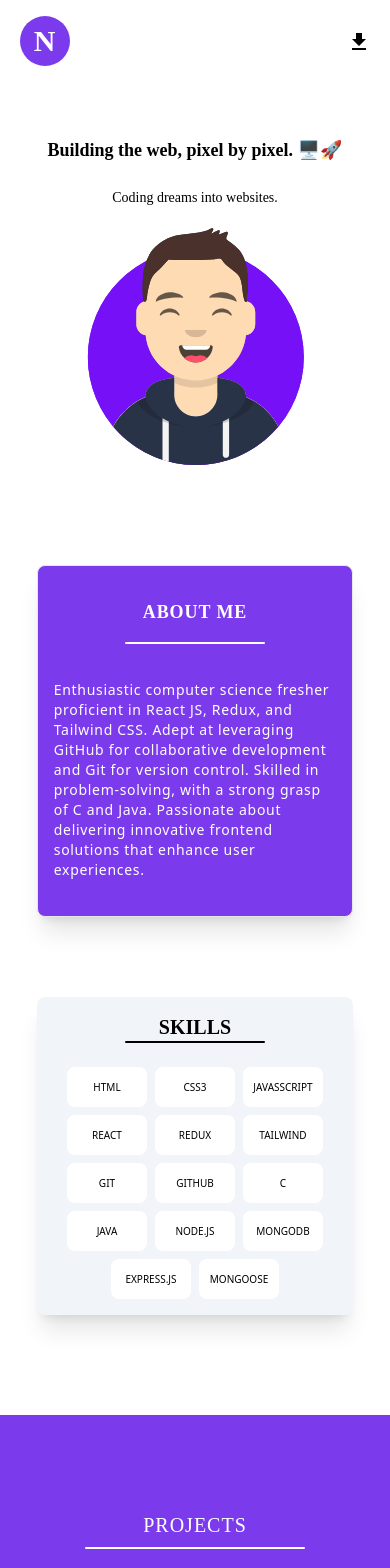
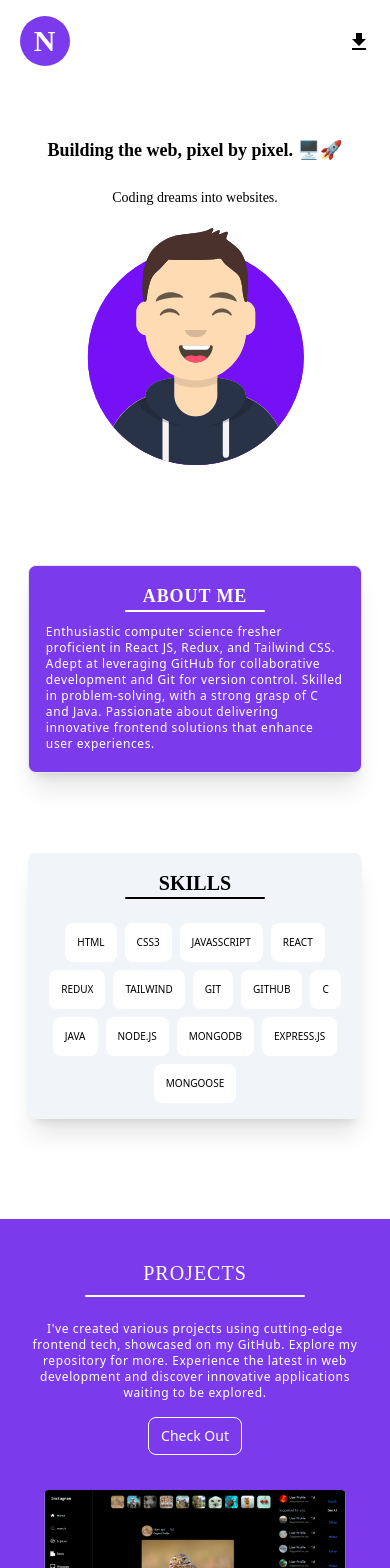
Before and after one commit to Nikhil26062000/Portfolio, a React (Create React App) app: page / in a window 390 px wide. Shown: the top 1568 px of the page. Built offline with nearby package versions, Linux system fonts and the light colour scheme.

Commit message:
Responsive modified

```diff
--- a/src/components/About.jsx
+++ b/src/components/About.jsx
@@ -2,13 +2,13 @@ import React from "react";
 
 const About = () => {
   return (
-    <div className="w-[90%] mx-auto border mt-20 shadow-xl mb-4 rounded-lg bg-violet-600 lg:w-[40%]  lg:tracking-wider   ">
-      <h1 className="logo font-bold text-center text-2xl mt-4 text-white py-4 tracking-wider max-sm:text-lg">
+    <div className="w-[90%] mx-auto border mt-20 shadow-xl mb-4 rounded-lg bg-violet-600 lg:w-[40%]  lg:tracking-wider max-sm:w-[95%]    ">
+      <h1 className="logo font-bold text-center text-2xl mt-4 text-white py-4 tracking-wider max-sm:text-lg max-sm:py-0">
         ABOUT ME
       </h1>
       <div className="w-[140px] h-[2px] bg-white mx-auto rounded-lg "></div>
 
-      <div className="w-[90%] pb-5  mx-auto mt-4 pt-5 mb-4 tracking-wide text-white lg:tracking-widest lg:pb-0 max-sm:text-sm max-sm:tracking-wider">
+      <div className="w-[90%] pb-5  mx-auto mt-4 pt-5 mb-4 tracking-wide text-white lg:tracking-widest lg:pb-0 max-sm:text-xs max-sm:tracking-wider max-sm:pt-3 max-sm:mt-0 max-sm:pb-1">
         Enthusiastic computer science fresher proficient in React JS, Redux, and
         Tailwind CSS. Adept at leveraging GitHub for collaborative development
         and Git for version control. Skilled in problem-solving, with a strong
--- a/src/components/Cards.jsx
+++ b/src/components/Cards.jsx
@@ -18,7 +18,7 @@ const Cards = ({ name, img, desc, link1 ,link2 }) => {
             alt="green iguana"
           />
           <CardContent>
-            <Typography gutterBottom variant="h5" component="div">
+            <Typography gutterBottom variant="h5" component="div" >
               {name}
             </Typography>
             <Typography variant="body2" color="text.secondary">
--- a/src/components/FooterBox.jsx
+++ b/src/components/FooterBox.jsx
@@ -3,11 +3,11 @@ import RecommendSharpIcon from "@mui/icons-material/RecommendSharp";
 
 const FooterBox = () => {
   return (
-    <div className="w-[90%] bg-[#141c3a] rounded-lg  absolute -top-24 py-[45px] flex justify-around items-end flex-wrap md:py-[65px]">
-      <h2 className=" logo2 py-2 text-2xl font-bold tracking-wider text-white md:3xl  lg:text-4xl">
+    <div className="w-[90%] bg-[#141c3a] rounded-lg  absolute -top-24 py-[45px] flex justify-around items-end flex-wrap md:py-[65px] max-sm:w-[95%] max-sm:py-[30px]">
+      <h2 className=" logo2 py-2 text-xl font-bold tracking-wider text-white md:3xl  lg:text-4xl ">
         Start a Project
       </h2>
-      <p className="text-white py-2 font-thin px-4 text-center text-md md:text-lg">
+      <p className="text-white py-2 font-thin px-4 text-center text-md md:text-lg max-sm:text-xs">
         Interested in working together? We should queue up a time to chat. I’ll
         buy the coffee.
       </p>
--- a/src/components/ProjectSection.jsx
+++ b/src/components/ProjectSection.jsx
@@ -11,21 +11,21 @@ import INSTA from "../Images/insta.png";
 const ProjectSection = () => {
   return (
     <div>
-      <div className="w-[100%] h-[450px] bg-violet-600">
+      <div className="w-[100%] h-[450px] bg-violet-600 max-sm:h-[350px]">
         <div className="w-[90%] mx-auto ">
-          <h1 className="text-2xl pt-24 logo text-center lg:text-4xl text-white tracking-wider max-sm:text-xl">
+          <h1 className="text-2xl pt-24 logo text-center lg:text-4xl text-white tracking-wider max-sm:text-xl max-sm:pt-10">
             PROJECTS
           </h1>
           <div className="w-[220px] h-[2px] mb-6 mt-2 bg-white mx-auto rounded-lg"></div>
 
-          <p className="text-center text-sm text-white sm:text-lg mt-6 tracking-wider">
-            Here are some of my projects I made using latest Frontend Technology
-            . There are lot more in my github repository .
+          <p className="text-center text-sm text-white sm:text-lg mt-6 tracking-wider max-sm:text-xs">
+
+          I've created various projects using cutting-edge frontend tech, showcased on my GitHub. Explore my repository for more. Experience the latest in web development and discover innovative applications waiting to be explored.
           </p>
 
           <div className="flex justify-center mt-4">
             <a href="https://github.com/Nikhil26062000?tab=repositories">
-              <button className=" w-[150px] bg-transparent font-normal  text-[16px]  h-[45px] rounded-lg text-white border border-white  hover:bg-white hover:text-violet-600 max-sm:text-sm">
+              <button className="px-3 py-2 bg-transparent font-normal  text-[16px]  rounded-lg text-white border border-white  hover:bg-white hover:text-violet-600 max-sm:text-sm">
                 Check Out
               </button>
             </a>
@@ -33,7 +33,7 @@ const ProjectSection = () => {
         </div>
       </div>
 
-      <div className=" -mt-36 flex justify-center flex-wrap gap-5 lg:gap-16">
+      <div className=" -mt-28 flex justify-center flex-wrap gap-5 lg:gap-16 max-sm:-mt-48 max-sm:scale-90 ">
         <Card
           img={INSTA}
           name="Instagram Clone"
--- a/src/components/Skills.jsx
+++ b/src/components/Skills.jsx
@@ -14,7 +14,7 @@ const Skills = () => {
 //     slidesToScroll: 1,
 //   };
   return (
-    <div className="w-[90%] mx-auto shadow-xl rounded-lg bg-slate-100 lg:w-[40%] mt-20 mb-4 ">
+    <div className="w-[90%] mx-auto shadow-xl rounded-lg bg-slate-100 lg:w-[40%] mt-20 mb-4 max-sm:w-[95%] ">
         <h1 className="logo font-bold text-center text-2xl pt-4 text-black hover:text-violet-600 max-sm:text-xl">SKILLS</h1>
         <div className="w-[140px] h-[2px] bg-black mx-auto rounded-lg "></div>
       {/* <div className="mb-4 mt-8 ml-14 sm:">
--- a/src/components/SkillsButton.jsx
+++ b/src/components/SkillsButton.jsx
@@ -3,7 +3,7 @@ import React from 'react'
 const SkillsButton = ({val}) => {
   return (
     <div>
-        <button className=" w-[80px] bg-white text-[10px]   h-[40px] rounded-lg   font-medium sm:w-[130px] sm:text-[12px] hover:bg-violet-600 hover:text-white">{val}</button>
+        <button className=" px-3 py-3 bg-white text-[10px]  rounded-lg   font-medium sm:w-[130px] sm:text-[12px] hover:bg-violet-600 hover:text-white ">{val}</button>
     </div>
   )
 }
```
